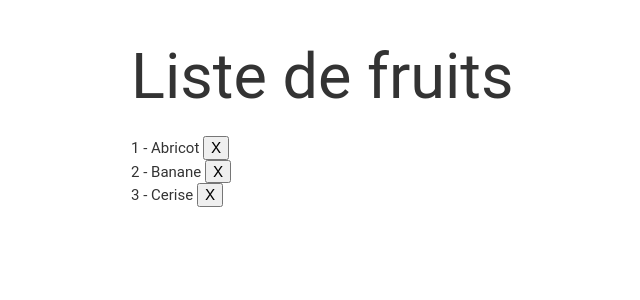
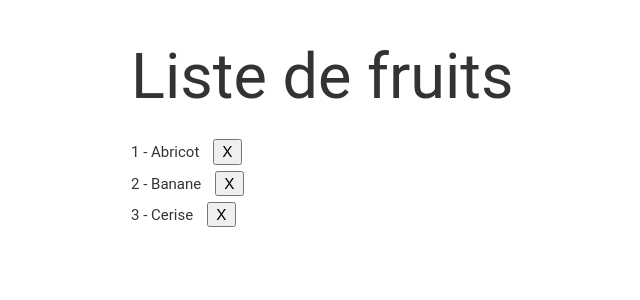
Before and after one commit to GrCOTE7/React, a React (Create React App) app: page / in a window 1280 px wide. Shown: the top 300 px of the page, without its empty margins (61-701 px from the left). Built offline with nearby package versions, Linux system fonts and the light colour scheme.

Commit message:
Feat: Set best CSS for X button

```diff
--- a/src/App.tsx
+++ b/src/App.tsx
@@ -34,7 +34,7 @@ function App() {
         {fruits.map((fruit) => (
           <li key={fruit.id}>
             {fruit.id} - {fruit.nom}{" "}
-            <button onClick={() => handleDelete(fruit.id)}>X</button>
+            <button onClick={() => handleDelete(fruit.id)}  className="sp-button">&nbsp;X&nbsp;</button>
           </li>
         ))}
       </ul>
--- a/src/styles.css
+++ b/src/styles.css
@@ -4,3 +4,8 @@
   margin: 0;
   padding: 0;
 }
+
+.sp-button {
+  padding: 2px 3px;
+  margin: 3px 10px;
+}
--- a/src/styles.min.css
+++ b/src/styles.min.css
@@ -1,2 +1,2 @@
-#root{font-family:Roboto,Arial,sans-serif;color:#333;margin:0;padding:0}
+#root{font-family:Roboto,Arial,sans-serif;color:#333;margin:0;padding:0}.sp-button{padding:2px 3px;margin:3px 10px}
 /*# sourceMappingURL=styles.min.css.map */
```
Also changed, not shown: 1 other file (tests, documents, lock files or other folders).
